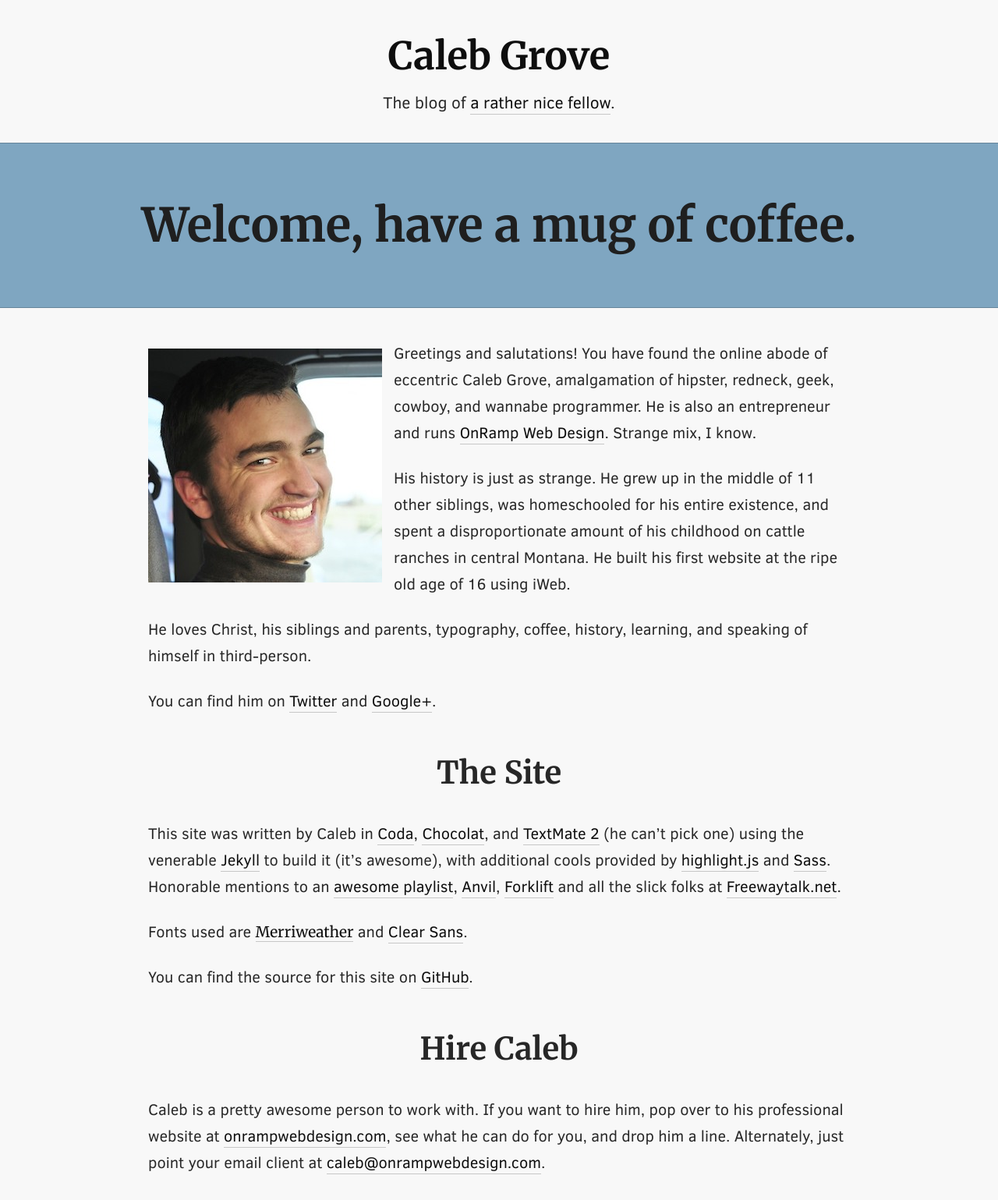
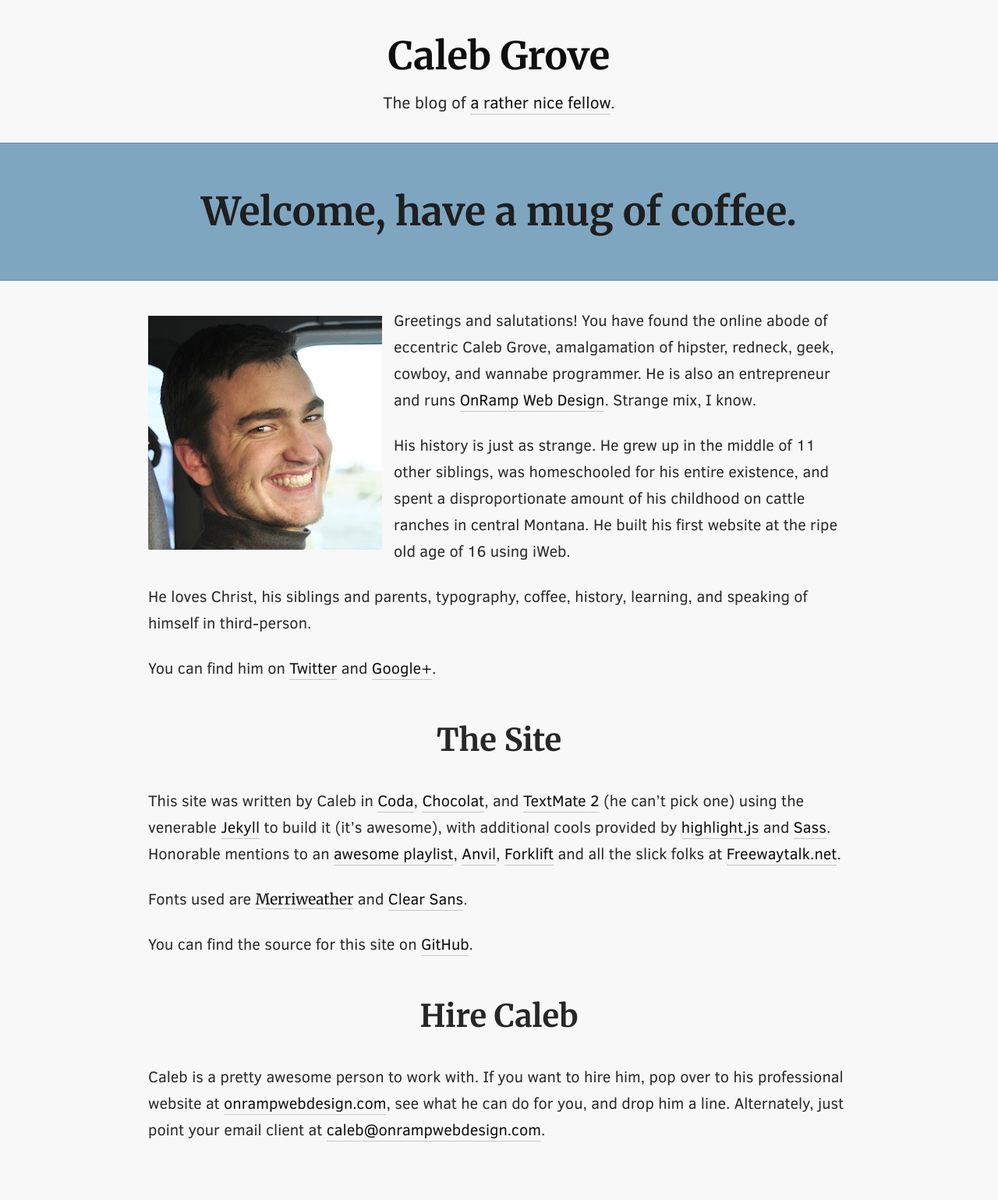
Before and after one commit to calebgrove/CalebGrove, a Jekyll site: the page built from about.md, in a window 1280 px wide. Shown: the whole page at 78% size. Built offline with Jekyll 4.4.1, drawn with Linux system fonts in a browser that asks for light colours; after the commit the page ends 1497 px from its top, so only the background shows below that.

Commit message:
Turning down font sizes.

```diff
--- a/css/_responsive.scss
+++ b/css/_responsive.scss
@@ -3,15 +3,15 @@
 //-----------------------------------*/
 
 
-@media screen and (max-width: 1200px){
+@media screen and (max-width: 1300px){
 	h1 {
-		@include font-size(5.5);
+		@include font-size(5);
 	}
 }
 
 @media screen and (max-width: 1100px){
 	h1 {
-		@include font-size(5);
+		//@include font-size(5);
 	}
 }
 
```
